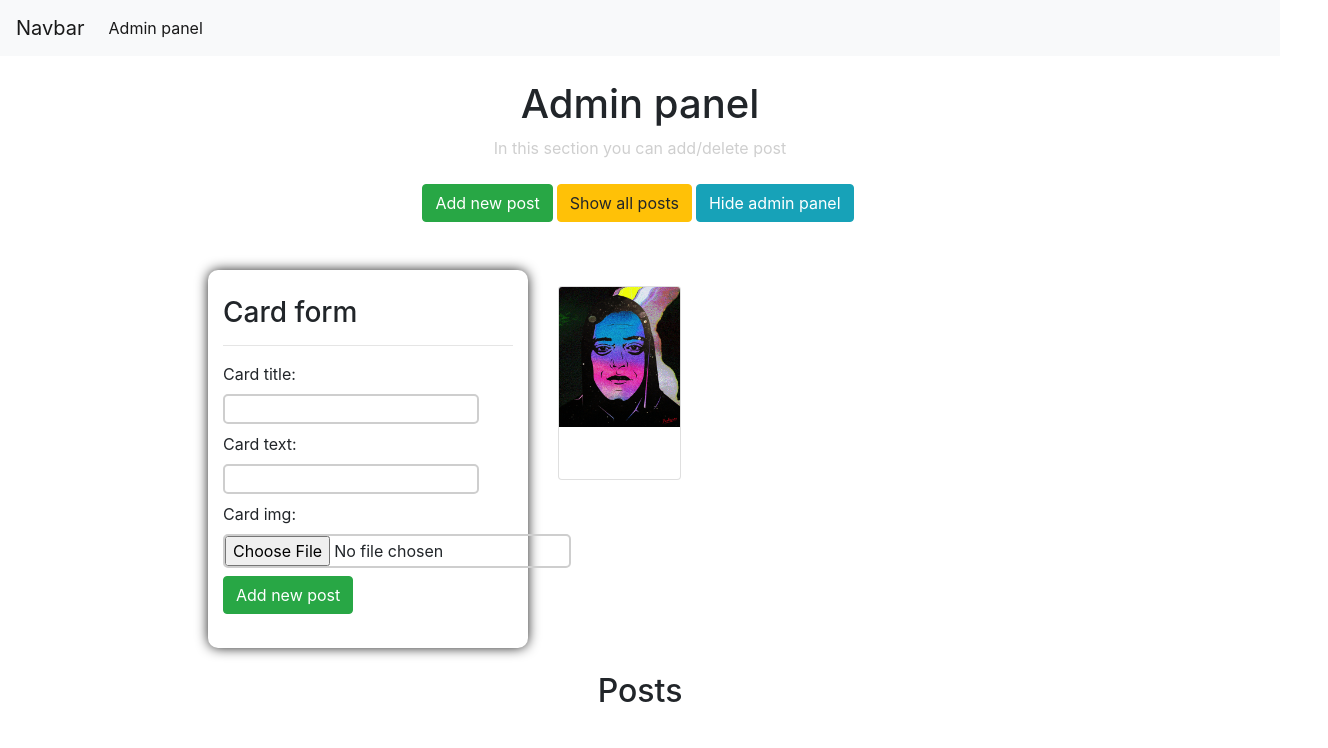
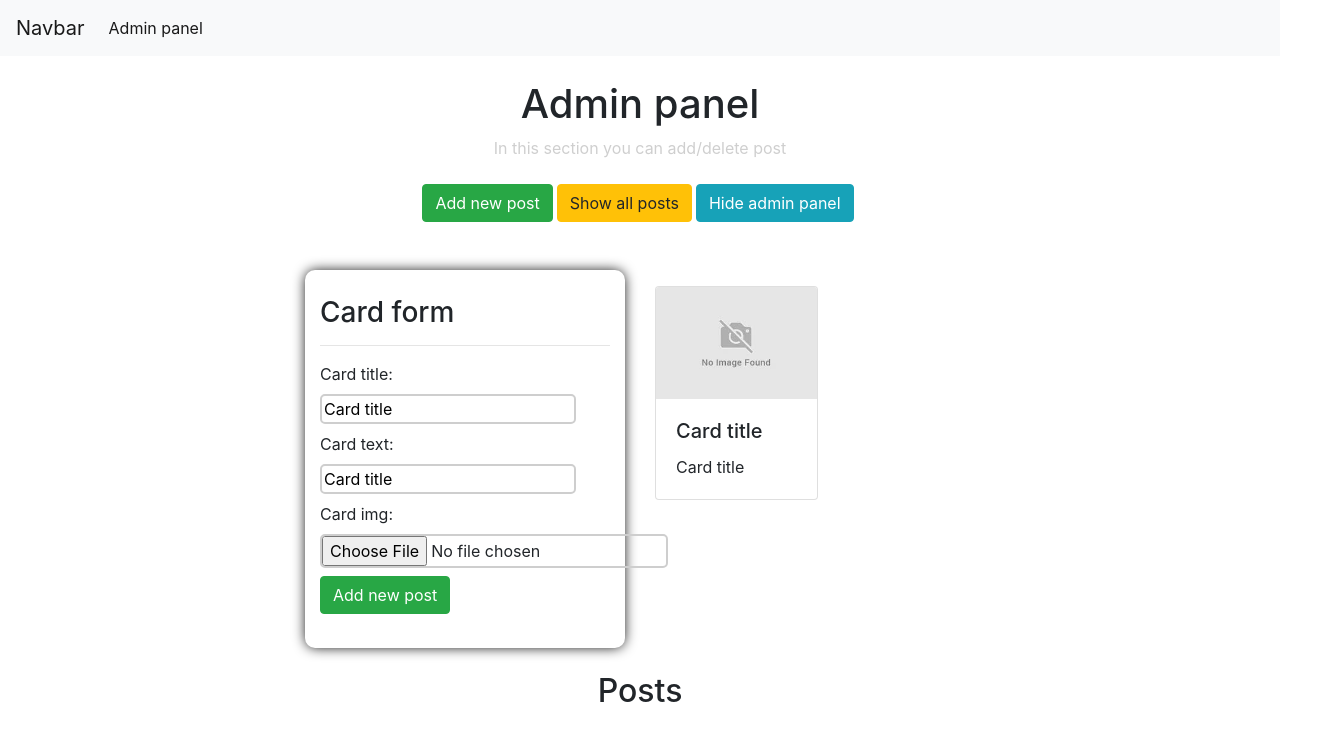
Before and after one commit to AlekseiKromski/JavaScript, a Vue app in the folder blog-site/: page / in a window 1280 px wide. Shown: the top 748 px of the page, 1328 px wide, since content can reach past the window. Built offline with nearby package versions, Linux system fonts and the light colour scheme.

Commit message:
add preview img / text / title

```diff
--- a/blog-site/src/App.vue
+++ b/blog-site/src/App.vue
@@ -25,31 +25,34 @@
       <button class="btn btn-warning mr-1">Show all posts</button>
       <button class="btn btn-info mr-1" @click="hide_admin_panel">Hide admin panel</button>
     </div>
-    <div class="container-fluid mt-5 ml-5 mr-5">
-      <div class="row justify-content-center">
-        <div class="col-md-6 col-xl-3 form_block">
+    <div class="container-fluid mt-5 p-0">
+      <div class="row justify-content-center" style="width: 100%">
+        <!--Card form section-->
+        <div class="col-md-3 form_block">
           <form>
             <h3>Card form</h3>
             <hr>
             <div class="mb-2">
               <label for="">Card title:</label>
-              <input type="text" class="input">
+              <input type="text" class="input" v-model="preview_title">
             </div>
             <div class="mb-2">
               <label for="">Card text:</label>
-              <input type="text" class="input">
+              <input type="text" class="input" v-model="preview_text">
             </div>
             <div class="mb-2">
               <label for="">Card img:</label>
-              <input type="file" class="input">
+              <input type="file" class="input" @change="previewFiles($event)">
             </div>
             <div class="mb-2">
               <button type="submit" class="btn btn-success">Add new post</button>
             </div>
           </form>
         </div>
-        <div class="col-md-6">
-          <div class="col-md-4 col-xl-3 mt-3 mb-3">
+
+        <!-- Preview section -->
+        <div class="col-md-3">
+          <div class="col-md-8 mt-3 mb-3">
             <div class="card">
               <img class="card-img-top" :src="preview_img" alt="">
               <div class="card-body">
@@ -136,9 +139,9 @@ export default {
           img: require('@/assets/card_title.gif')
         },
       ],
-      preview_img: require('@/assets/card_title.gif'),
-      preview_title: '',
-      preview_text: ''
+      preview_img: require('@/assets/no_image.jpg'),
+      preview_title: 'Card title',
+      preview_text: 'Card title'
     }
   },
   methods:{
@@ -149,6 +152,25 @@ export default {
     hide_admin_panel(){
       this.admin_panel_state = false;
       this.navbar_panel_state = true;
+    },
+    previewFiles(event){
+
+      let old_this = this;
+
+      var reader = new FileReader();
+
+      /*
+      * Event function
+      *
+      * Обработчик для события load. Это событие
+      * срабатывает при каждом успешном завершении операции чтения.
+      * */
+      reader.onload = function(event) {
+        old_this.preview_img = event.target.result;
+      }
+
+      //Send data to BLOB reading
+      reader.readAsDataURL(event.target.files[0]);
     }
   },
   components: {
```
Also changed, not shown: blog-site/src/assets/no_image.jpg (added).
